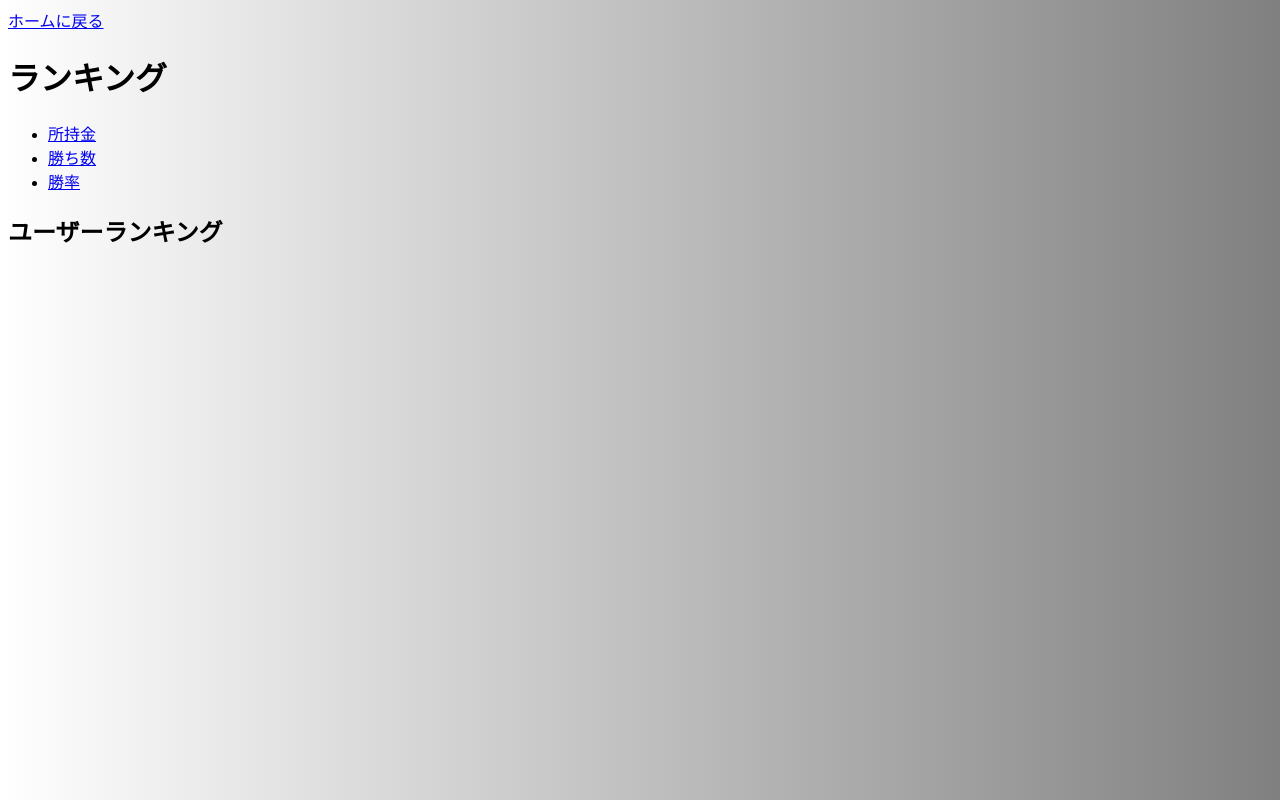
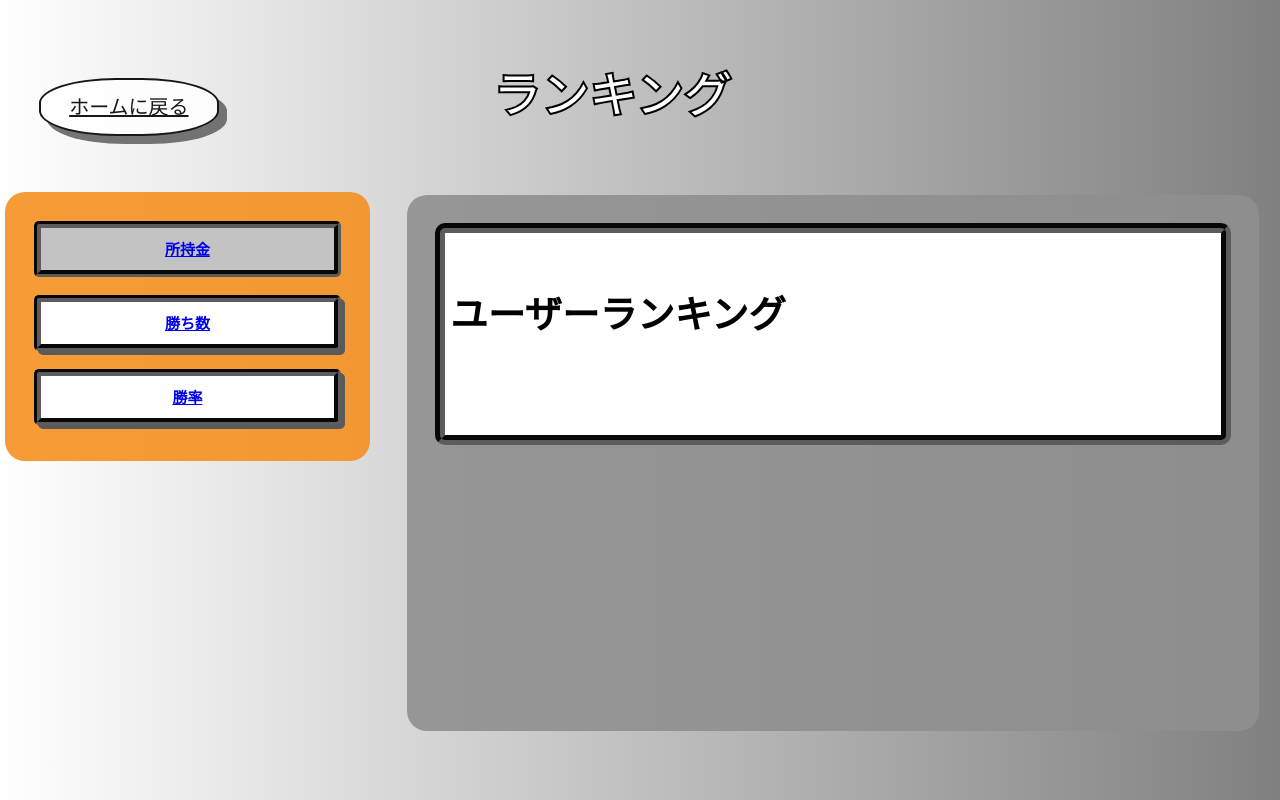
Before and after one commit to OsaKaIchiro/Al_application, a FastAPI app: template app/templates/ranking.html in a window 1280 px wide. Run offline with FastAPI, Linux system fonts and the light colour scheme; the template is opened without the code that fills it, so the values that code supplies are empty.

Commit message:
rankingの変更などいろいろ

```diff
--- a/app/templates/home.html
+++ b/app/templates/home.html
@@ -60,13 +60,12 @@
             justify-content: center; /* Center the buttons */
             align-items: center;
             gap: 20px;
-            left: 50%;
         }
 
         .button {
             background: #ffffff;
             border: 2px solid #000000;
-            padding: 30px 60px; /* Increase padding for larger size */
+            padding: 10px 10px; /* Increase padding for larger size */
             font-size: 32px; /* Increase font size */
             width: 300px; /* Increase width */
             height: 150px; /* Increase height */
--- a/app/templates/ranking.html
+++ b/app/templates/ranking.html
@@ -45,18 +45,12 @@ body{
         margin: 0;
         padding-left: 10px;
     }
-<<<<<<< HEAD
     h1 {
         padding:0 0.5em;
         color:white;
         -webkit-text-stroke-width: 2px;
         -webkit-text-stroke-color: black;
         font-size:3em;
-=======
-
-    h1 {
-        text-align: left;
->>>>>>> 479d4ec1e505d8cd222e213b6d3372511209a6e5
         padding-left: 15%;
         padding-top: 25px;
 
@@ -69,14 +63,8 @@ body{
         font-weight: bold;
         margin-top: 45px;
         font-family: 'Courier New', Courier, monospace;
-<<<<<<< HEAD
     }*/
     nav{
-=======
-    }
-
-    nav {
->>>>>>> 479d4ec1e505d8cd222e213b6d3372511209a6e5
         grid-column-start: left;
         grid-column-end: main;
         grid-row-start: main;
@@ -90,11 +78,7 @@ body{
 
     }
 
-<<<<<<< HEAD
     aside{
-=======
-    aside {
->>>>>>> 479d4ec1e505d8cd222e213b6d3372511209a6e5
         grid-column-start: left;
         grid-column-end: main;
         grid-row-start: top;
@@ -106,13 +90,7 @@ body{
         z-index: 1;
     }
 
-<<<<<<< HEAD
     main{
-=======
-
-
-    main {
->>>>>>> 479d4ec1e505d8cd222e213b6d3372511209a6e5
         grid-column-start: main;
         grid-column-end: end;
         grid-row-start: main;
@@ -121,38 +99,21 @@ body{
         z-index: 2;
 
     }
-<<<<<<< HEAD
     body{
         position: relative;
-=======
-
-    body {
-        position: absolute;
->>>>>>> 479d4ec1e505d8cd222e213b6d3372511209a6e5
         margin: 0;
         display: grid;
         /*なんか分けれるらしい*/
         grid-template-rows:
-<<<<<<< HEAD
             [header] 5% [top] 15% [main] auto [footer];
             /*なんか上下に分けてるらしい*/
         grid-template-columns:
-=======
-            [header] 7% [top] 15% [main] auto [footer];
-        /*なんか上下に分けてるらしい*/
-        grid-template-columns:
->>>>>>> 479d4ec1e505d8cd222e213b6d3372511209a6e5
             [left] 30% [main] 20% [right] 50% [end];
         /*なんか左右に分けてるらしい*/
     }
 
-<<<<<<< HEAD
 
     /*.button{
-=======
-
-    .button {
->>>>>>> 479d4ec1e505d8cd222e213b6d3372511209a6e5
         position: relative;
         margin: 10%;
         margin-left: 20%;
@@ -161,7 +122,6 @@ body{
     .button5{
         margin-left: 10%;
     }
-<<<<<<< HEAD
     }
     aside a{
         display: inline-block;
@@ -195,33 +155,6 @@ body{
         margin-bottom: 30px;
     }
     nav{
-=======
-
-    .button {
-        display: inline-block;
-        border-radius: 50%;
-        /* 角丸 */
-        box-shadow: 6px 6px 3px #474747;
-        /* 影の設定 */
-        opacity: .8;
-        /* 透明度 */
-        cursor: pointer;
-        /* カーソル形状 */
-        transition: .3s;
-        /* なめらか変化 */
-        z-index: 5;
-    }
-
-    .button:hover {
-        box-shadow: none;
-        /* 影の設定 */
-        opacity: 0.6;
-        /* 透明度 */
-        z-index: 5;
-    }
-
-    main {
->>>>>>> 479d4ec1e505d8cd222e213b6d3372511209a6e5
         content: "";
         background-color: rgba(145, 143, 143, 0.9);
         width: 100%;
@@ -247,13 +180,8 @@ body{
         font-weight: bold;
         text-align: left;
         color: black;
-<<<<<<< HEAD
         border:groove 10px;
         border-color: rgb(92, 92, 92);
-=======
-        border: groove 10px;
-        border-color: rgb(207, 207, 207);
->>>>>>> 479d4ec1e505d8cd222e213b6d3372511209a6e5
         padding: 20px;
         padding-left: 5px;
         margin: 28px;
@@ -270,15 +198,9 @@ body{
     .nav {
         font-size: 15px;
         text-align: center;
-<<<<<<< HEAD
         color:black;
         border:groove 7px;
         border-color: rgb(92, 92, 92);
-=======
-        color: black;
-        border: groove 7px;
-        border-color: rgb(207, 207, 207);
->>>>>>> 479d4ec1e505d8cd222e213b6d3372511209a6e5
         padding: 10px;
         margin: 18px;
     }
@@ -287,15 +209,8 @@ body{
         list-style: none;
         border-radius: 5px;
         background: white;
-<<<<<<< HEAD
         transition    : .3s;         /* なめらか変化 */
         box-shadow    : 4px 4px #5a5a5a;  /* 影の設定 */
-=======
-        transition: .3s;
-        /* なめらか変化 */
-        box-shadow: 4px 4px #666666;
-        /* 影の設定 */
->>>>>>> 479d4ec1e505d8cd222e213b6d3372511209a6e5
         cursor: pointer;
     }
 
@@ -306,15 +221,9 @@ body{
     .nav0 {
         font-size: 15px;
         text-align: center;
-<<<<<<< HEAD
         color:black;
         border:groove 7px;
         border-color: rgb(92, 92, 92);
-=======
-        color: black;
-        border: groove 7px;
-        border-color: rgb(207, 207, 207);
->>>>>>> 479d4ec1e505d8cd222e213b6d3372511209a6e5
         padding: 10px;
         margin: 18px;
     }
@@ -352,7 +261,7 @@ body{
 
 <body>
     <aside>
-        <a href="home.html" class="button5">ホームに戻る</a>
+        <a href="/home" class="button5">ホームに戻る</a>
     </aside>
 
     <header>
@@ -363,13 +272,13 @@ body{
     <nav>
         <ul>
             <li class="nav0">
-                <a href="ranking.html">所持金</a><br>
+                <a href="/ranking">所持金</a><br>
             </li>
             <li class="nav">
-                <a href="ranking2.html">勝ち数</a><br>
+                <a href="/ranking2">勝ち数</a><br>
             </li>
             <li class="nav">
-                <a href="ranking3.html">勝率</a><br>
+                <a href="/ranking3">勝率</a><br>
             </li>
         </ul>
     </nav>
```
Also changed, not shown: app/routers/ranking.py (+8 -0 lines), app/templates/ranking2.html (+4 -4 lines), app/templates/ranking3.html (+4 -4 lines).
